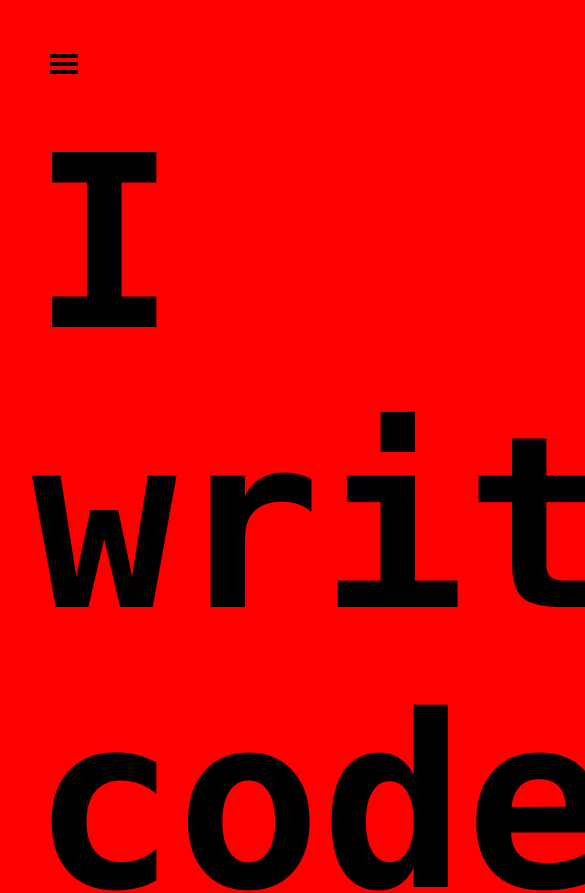
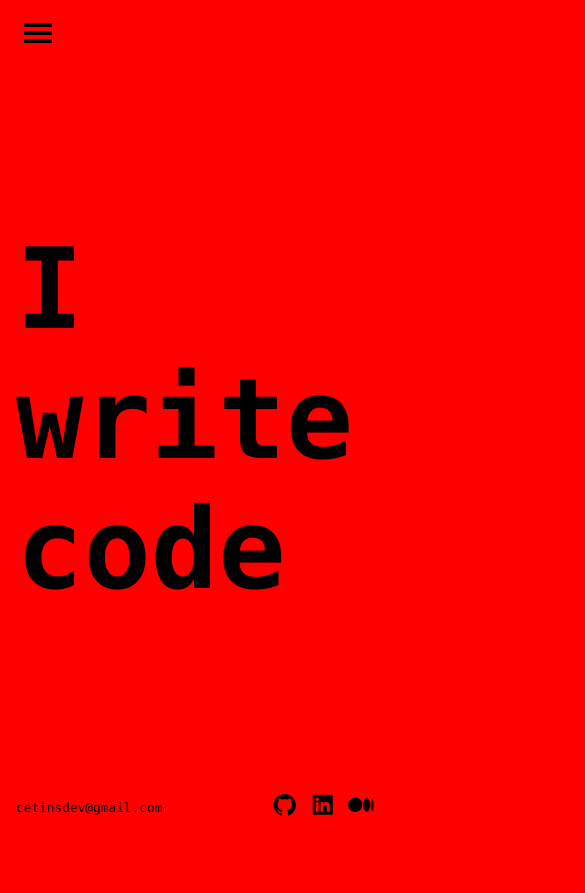
Before and after one commit to Cetins/ctns, a React (Create React App) app: page / in a window 390 px wide. Shown: the top 893 px of the page, 585 px wide, since content can reach past the window. After the commit the page ends 844 px from the top, so only its background shows below. Built offline with nearby package versions, Linux system fonts and the light colour scheme; a web font is replaced by a local one.

Commit message:
mobile device style added for home page

```diff
--- a/src/App.css
+++ b/src/App.css
@@ -5,23 +5,33 @@
   --accent-color: green;
 }
 
-html {
+/* * {
+  box-sizing: border-box;
+  padding: 0;
+  margin: 0;
+} */
+
+html,
+body {
+  max-width: 100vw;
+  height: 100vh;
+  overflow-x: hidden;
   background-color: var(--background-color);
 }
 
+
 .main-container {
-
-  margin: 2rem;
-}
-
-.hero-text {
-  font-size: 15rem;
-  margin: 0;
+  display: grid;
+  grid-template-rows: auto 1fr auto;
+  box-sizing: border-box;
+  height: 100vh;
 }
 
 /* Main navigation with hamburger menu  */
 .nav {
   display: flex;
+  margin: 1rem;
+  align-items: center;
 }
 
 .nav-ul {
@@ -36,10 +46,21 @@ html {
 }
 
 .hamburger-button {
+  display: flex;
   background: none;
   border: none;
   font-size: 2rem;
-  padding: 1rem;
+  margin-right: 1rem;
+}
+
+/* Hero  */
+.hero {
+  display: flex;
+  align-items: center;
+}
+.hero-text {
+  font-size: 15rem;
+  margin: 1rem;
 }
 
 /* Footer */
@@ -47,14 +68,26 @@ html {
 footer {
   display: flex;
   justify-content: space-between;
+  margin: 1rem;
 }
 
 .social {
   display: flex;
-  gap: 1rem;
+}
+
+.social>p , .social-button{
+  margin-block-start: 0;
+  margin-block-end: 0;
+  margin-inline-start: 0;
+  margin-inline-end: 0;
 }
 
 .social-button {
+  display: flex;
+  align-items: center;
+  margin: 0 0 0 2rem;
+  padding: 0;
+  vertical-align: middle;
   background: none;
   border: none;
   font-size: 2rem;
@@ -63,3 +96,14 @@ footer {
 .social-button>a {
   color: var(--primary-text);
 }
+
+/* Extra small devices (phones, 600px and down) */
+@media only screen and (max-width: 600px) {
+  .nav-a { font-size: 1.2rem; }
+  .hero-text { font-size: 7rem; }
+  footer>p { font-size: .8rem;}
+  .social-button {
+    font-size: 1.6rem;
+    margin: 0 0 0 .8rem;
+  }
+}
```
